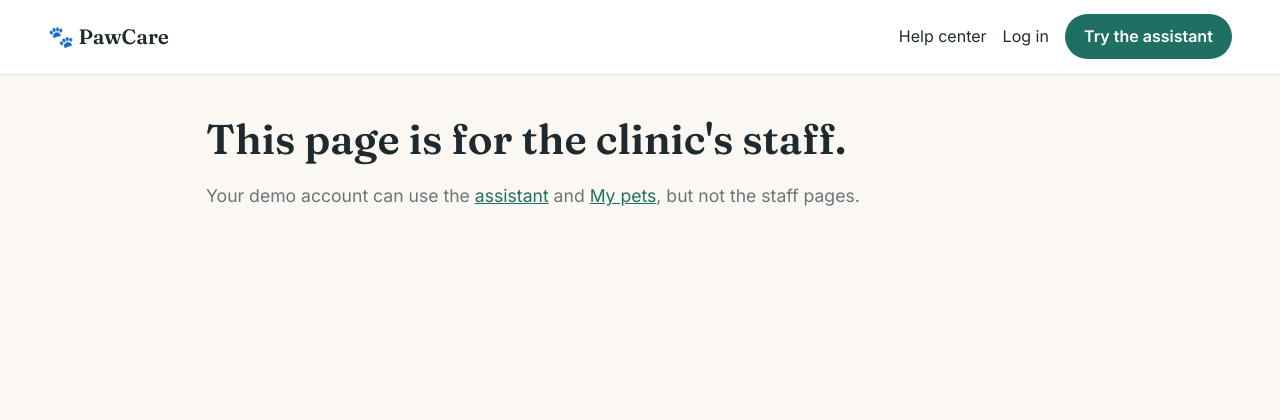
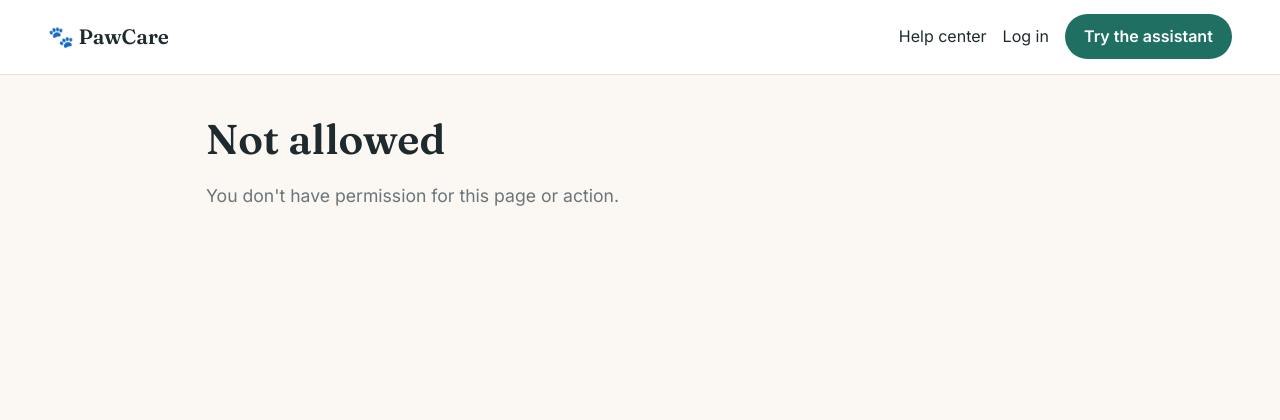
Before and after one commit to patr0ci/pawcare, a Django app: template templates/403.html in a window 1280 px wide. Shown: the top 420 px of the page. Run offline with Django 5.2, Linux system fonts and the light colour scheme; the template is opened without the code that fills it, so the values that code supplies are empty.

Commit message:
403 page: a neutral message for staff, the demo-account hint for visitors
It's the site-wide handler, so the superuser saw "Your demo account can use..." on, for example, the admin's
add page of a read-only model. Staff (and anyone not logged in) now get "You don't have permission for this
page or action."; logged-in visitors keep the explanation and the links.

Co-Authored-By: Claude Opus 5.5 <noreply@anthropic.com>

```diff
--- a/templates/403.html
+++ b/templates/403.html
@@ -1,7 +1,13 @@
 {% extends "base.html" %}
-{% block title %}Staff only{% endblock %}
+{% comment %}The site-wide 403 page: staff get it too (e.g. "add" on a read-only model in the admin).{% endcomment %}
+{% block title %}{% if user.is_authenticated and not user.is_staff %}Staff only{% else %}Not allowed{% endif %}{% endblock %}
 {% block content %}
+{% if user.is_authenticated and not user.is_staff %}
 <h1>This page is for the clinic's staff.</h1>
 <p class="lead">Your demo account can use the <a href="{% url 'assistant:chat' %}">assistant</a> and
   <a href="{% url 'my_pets' %}">My pets</a>, but not the staff pages.</p>
+{% else %}
+<h1>Not allowed</h1>
+<p class="lead">You don't have permission for this page or action.</p>
+{% endif %}
 {% endblock %}
```
Also changed, not shown: tests/test_qa2_views.py (+14 -0 lines).
